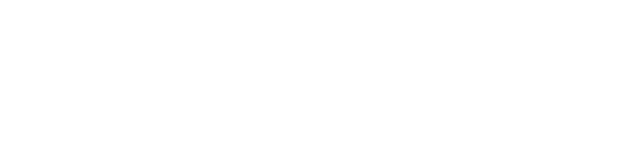
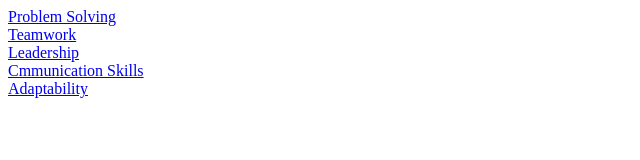
Before and after one commit to Akshay240794/Git-MultiCommit-With-MultiBranch, a plain HTML site: page skills.html in a window 1280 px wide. Shown: the whole page, without its empty margins (0-640 px from the left). Drawn offline with Linux system fonts and the light colour scheme.

Commit message:
skill links added

```diff
--- a/skills.html
+++ b/skills.html
@@ -4,9 +4,22 @@
     <meta charset="UTF-8">
     <meta http-equiv="X-UA-Compatible" content="IE=edge">
     <meta name="viewport" content="width=device-width, initial-scale=1.0">
-    <title>Document</title>
+    <title>skills</title>
+    <style>
+        .skills-links a{
+            display: flex;
+
+        }
+    </style>
 </head>
 <body>
+    <div class="skills-links">
+        <a href="./prob-solving.html" target="_blank">Problem Solving</a>
+        <a href="./teamwork.html"target="_blank">Teamwork</a>
+        <a href="./leadership.html"target="_blank">Leadership</a>
+        <a href="./communication-Skills.html" target="_blank">Cmmunication Skills</a>
+        <a href="./adaptibility.html"target="_blank">Adaptability</a>
+    </div>
 
 </body>
 </html>
```
